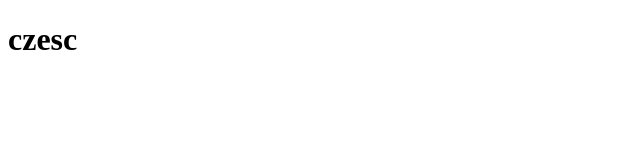
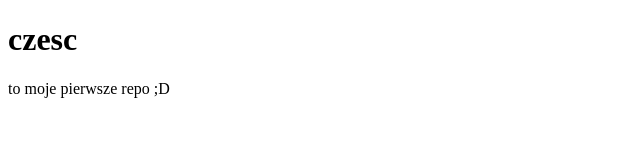
Before and after one commit to LarGesiK/test, a plain HTML site: page idnex.html in a window 1280 px wide. Shown: the whole page, without its empty margins (0-640 px from the left). Drawn offline with Linux system fonts and the light colour scheme.

Commit message:
added paragraf

```diff
--- a/idnex.html
+++ b/idnex.html
@@ -8,5 +8,6 @@
 </head>
 <body>
     <h1>czesc</h1>
+    <p>to moje pierwsze repo ;D</p>
 </body>
 </html>
```
